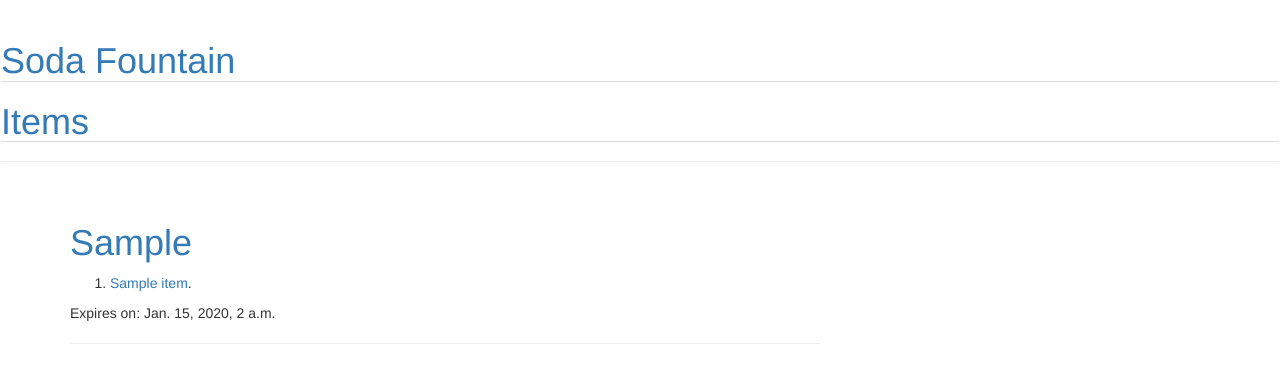
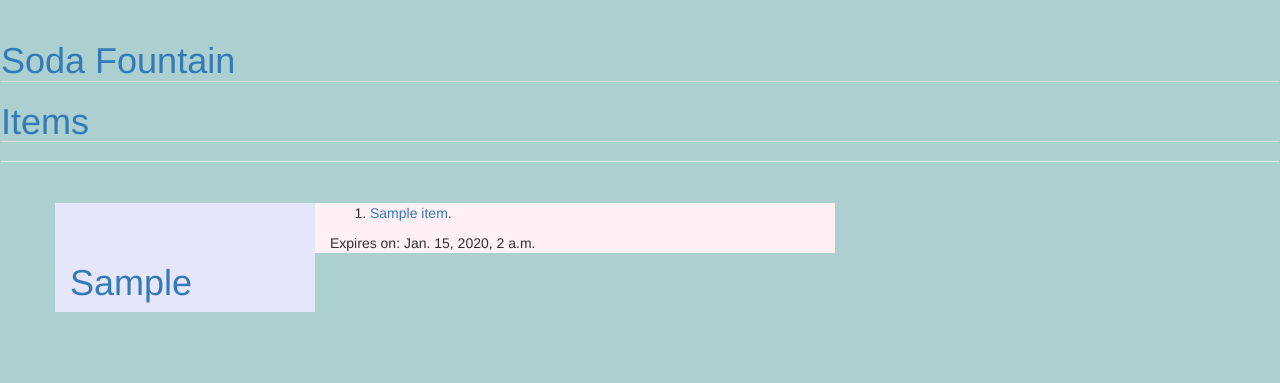
Before and after one commit to khemmyrick/Improved-Django-Project, a Django app: page / in a window 1280 px wide. Shown: the top 383 px of the page. Run offline with Django 3.2, Linux system fonts and the light colour scheme; tables that the repository leaves empty hold one stand-in row (values such as "Sample post"); parts of the project's set-up code (start-up, migrations or seed data) failed here and were passed over; some libraries are stand-ins or nearby versions.

Commit message:
Updated settings and menu templates.
Removed STATICFILES_DIRS tuple and added basic styling to layout and menu list template.

```diff
--- a/menu/templates/menu/list_all_current_menus.html
+++ b/menu/templates/menu/list_all_current_menus.html
@@ -5,12 +5,16 @@
                 <div class="col-md-8">
                     <div class="post">
                         {% for menu in menus %}
-                            <h1 class="btn-link">
-                                {% if user.is_authenticated %}
-                                    <a class="btn btn-default" href="{% url 'menu:edit_menu' pk=menu.id %}"><span class="glyphicon glyphicon-pencil"></span></a>
-                                {% endif %}
-                                <a href="{% url 'menu:menu_detail' pk=menu.id %}">{{ menu.season }}</a>
-                            </h1>
+						  <div class="row">
+							<div class="col-sm-4" style="background-color:lavender; border-bottom: 3px solid #acd0cf;">
+								<h1 class="btn-link">
+									{% if user.is_authenticated %}
+										<a class="btn btn-default" href="{% url 'menu:edit_menu' pk=menu.id %}"><span class="glyphicon glyphicon-pencil"></span></a>
+									{% endif %}
+									<br><a href="{% url 'menu:menu_detail' pk=menu.id %}">{{ menu.season }}</a>
+								</h1>
+							</div>
+							<div class="col-sm-8" style="background-color:lavenderblush; border-bottom: 5px solid #acd0cf;">
 								<ol>
 								{% for item in menu.items.all %}
 									<li><a href="{% url 'menu:item_detail' pk=item.id %}">{{ item.name }}</a>.</li>
@@ -22,7 +26,9 @@
 									Expires on: {{ menu.expiration_date }}
 								</div>
 							{% endif %}
-							<hr>
+							</div>
+						  </div>
+
                         {% endfor %}
                     </div>
                 </div>
--- a/mysite/settings.py
+++ b/mysite/settings.py
@@ -109,9 +109,9 @@ USE_TZ = True
 
 STATIC_URL = '/assets/'
 STATIC_ROOT = os.path.join(BASE_DIR, 'staticfiles')
-STATICFILES_DIRS = (
-    os.path.join(BASE_DIR, 'static'),
-)
+# STATICFILES_DIRS = (
+#    os.path.join(BASE_DIR, 'static'),
+# )
 
 DEBUG_TOOLBAR_CONFIG = {
     "SHOW_TOOLBAR_CALLBACK": lambda x: True
--- a/templates/layout.html
+++ b/templates/layout.html
@@ -11,8 +11,8 @@
 		<!-- <link rel="stylesheet" href="{% static 'css/local.css' %}" type="text/css" /> -->
 		<meta http-equiv="Content-Type" content="text/html; charset=UTF-8">
     </head>
-    <body>
-		<header class="navbar">
+    <body style="background-color:#acd0cf;">
+		<header class="navbar" style="background-color: #acd0cf;">
 			<div class="page-header">
 				{% if user.is_authenticated %}
 					<a href="{% url 'menu:menu_new' %}" class="top-menu"><span class="glyphicon glyphicon-plus"></span></a>
```
